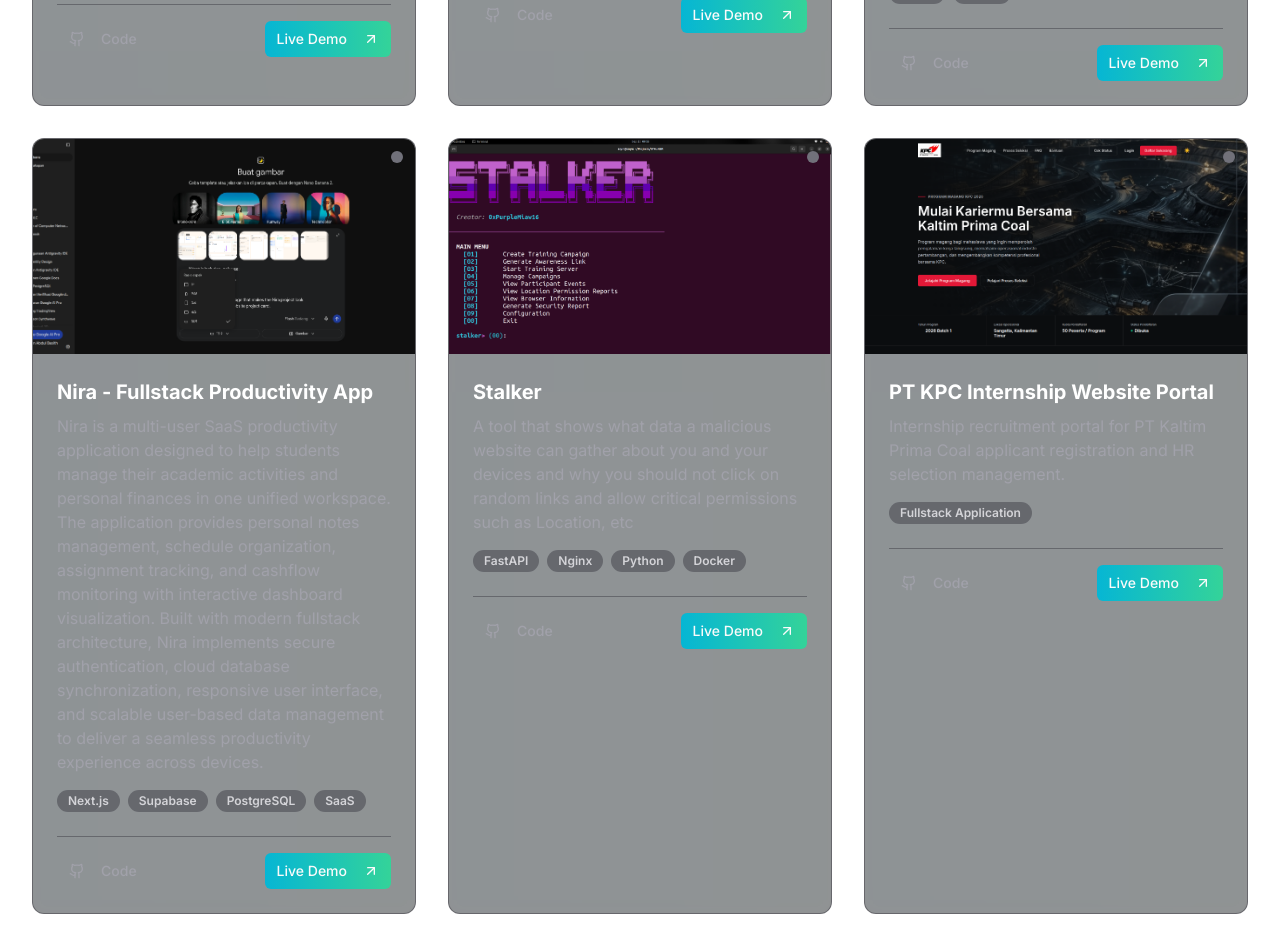
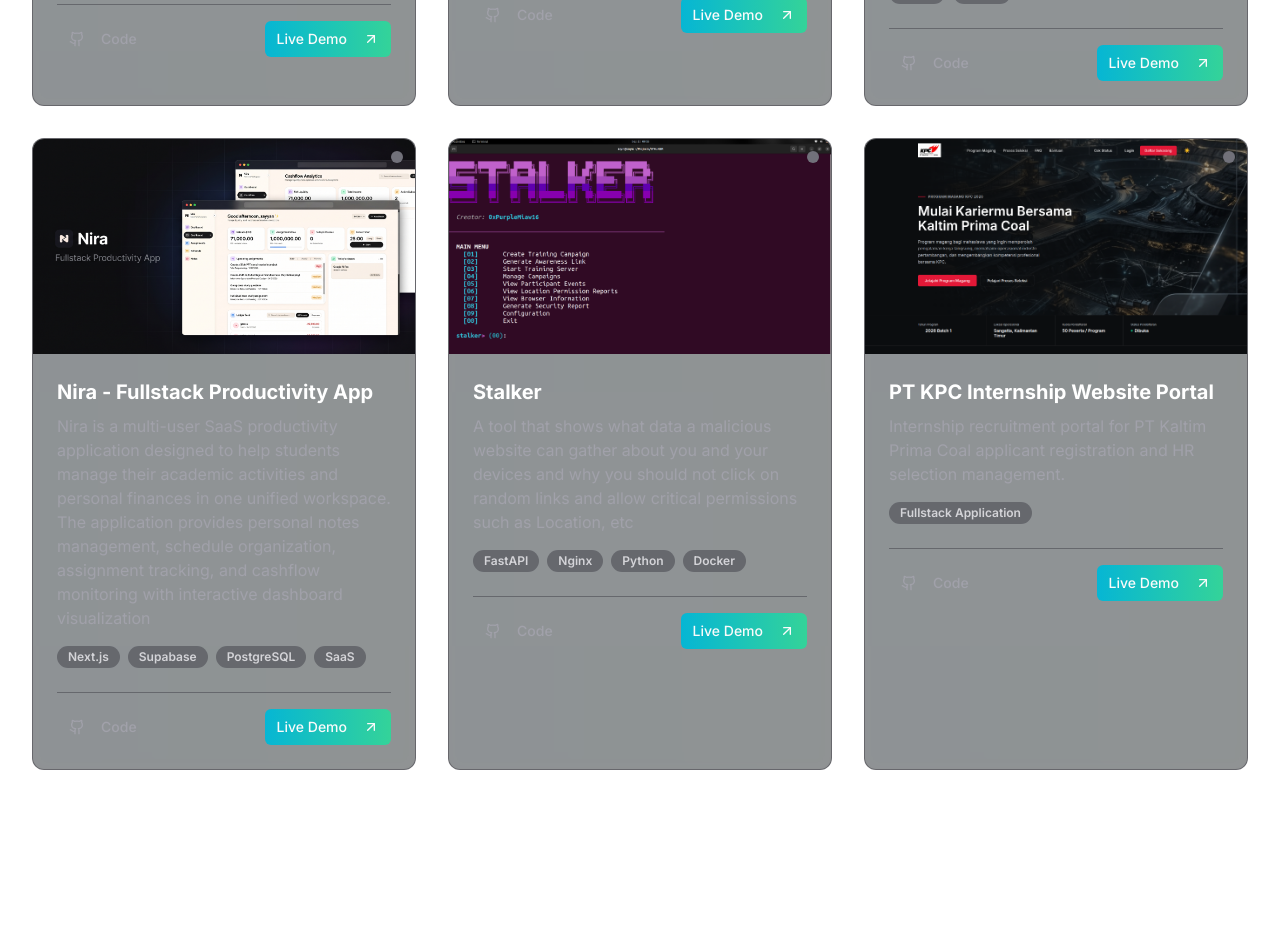
Before and after one commit to keithooVxbes/portfolio-website, a Next.js app: page / in a window 1280 px wide. Shown: the part 3220-4156 px from the top of the page. Built offline with nearby package versions, Linux system fonts and the light colour scheme.

Commit message:
Update Description Nira Project

```diff
--- a/app/page.tsx
+++ b/app/page.tsx
@@ -216,11 +216,9 @@ export default function Portfolio() {
             />
             <ProjectCard
               title="Nira - Fullstack Productivity App"
-              description="Nira is a multi-user SaaS productivity application designed to help students manage their academic activities and personal finances in one unified workspace. The application provides personal notes management, schedule organization, assignment tracking, and cashflow monitoring with interactive dashboard visualization.
-
-Built with modern fullstack architecture, Nira implements secure authentication, cloud database synchronization, responsive user interface, and scalable user-based data management to deliver a seamless productivity experience across devices."
+              description="Nira is a multi-user SaaS productivity application designed to help students manage their academic activities and personal finances in one unified workspace. The application provides personal notes management, schedule organization, assignment tracking, and cashflow monitoring with interactive dashboard visualization"
               tags={["Next.js", "Supabase", "PostgreSQL", "SaaS"]}
-              image="/nira-dashboard.png"
+              image="/pictures/nira_screenshot.jpeg"
               demoUrl="https://nira-productivity.vercel.app"
               repoUrl="#"
             />
```
Also changed, not shown: pictures/nira_screenshot.jpeg (added), public/pictures/nira_screenshot.jpeg (added).
